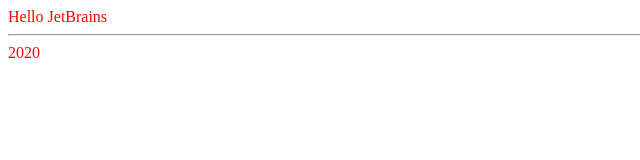
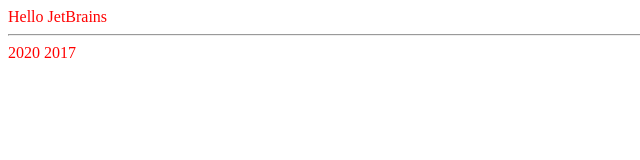
Before and after one commit to HonZuma/java_practice, a plain HTML site: page index.html in a window 1280 px wide. Shown: the full height of the page, 0-640 px from the left. Drawn offline with Linux system fonts and the light colour scheme.

Commit message:
fourth commit

```diff
--- a/index.html
+++ b/index.html
@@ -20,6 +20,7 @@
 	<hr>
 	<script src="hello.js"></script>
 	<script>document.write(max(2017,2020))</script>
+	<script>document.write(min(2017,2020))</script>
 </div>
 
 </body>
```
